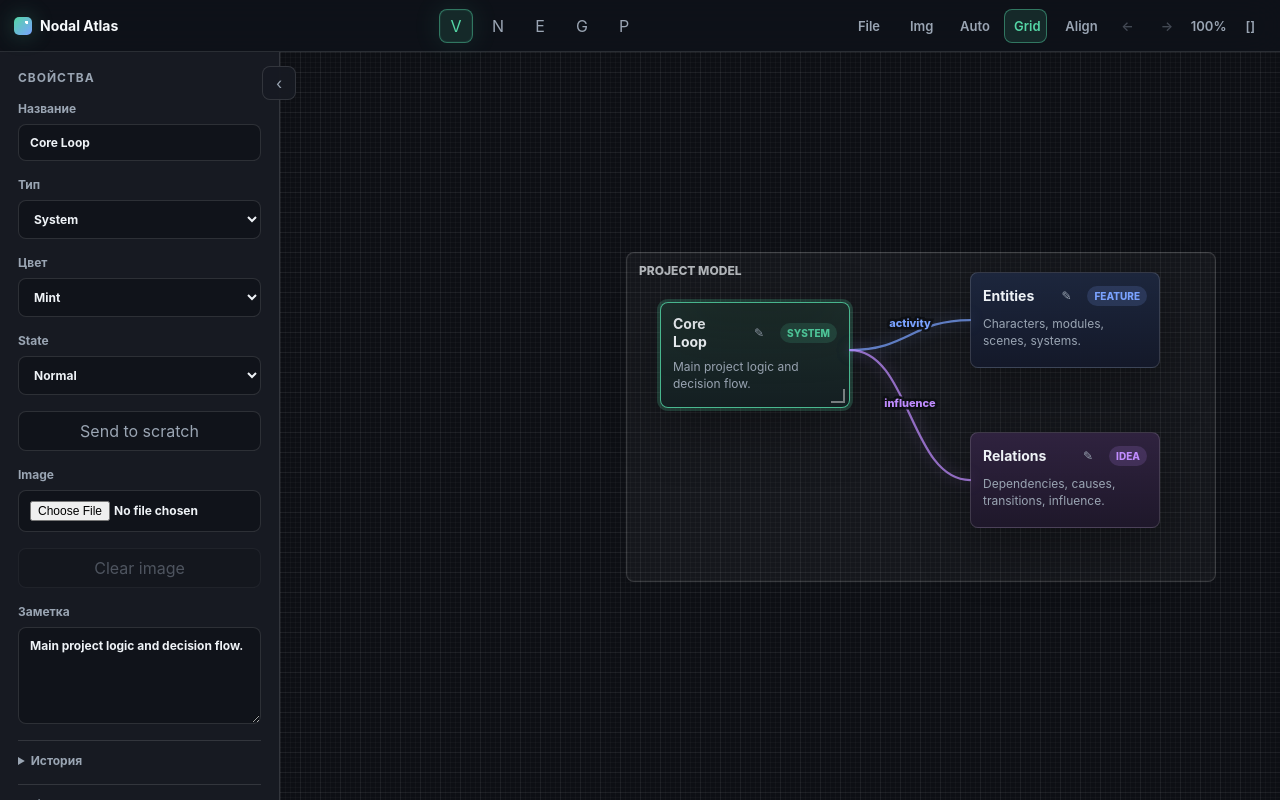
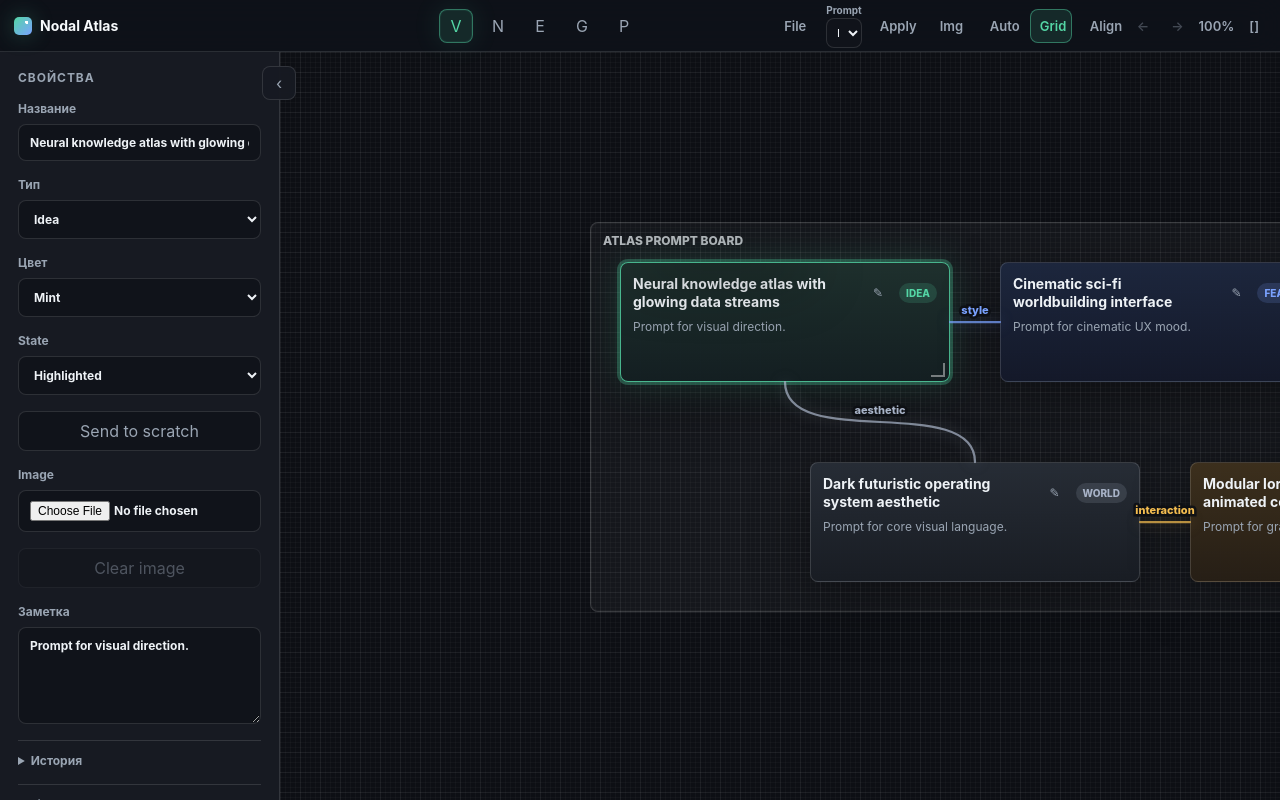
Before and after one commit to dadaboroda792/atlas, a plain HTML site: page index.html in a window 1280 px wide. Drawn offline with Linux system fonts and the light colour scheme.

Commit message:
Add prompt presets as atlas feature controls

```diff
--- a/app.js
+++ b/app.js
@@ -21,6 +21,8 @@ const saveAsAtlasButton = document.querySelector("#saveAsAtlasButton");
 const loadAtlasButton = document.querySelector("#loadAtlasButton");
 const atlasLoadInput = document.querySelector("#atlasLoadInput");
 const addImageButton = document.querySelector("#addImageButton");
+const promptPresetInput = document.querySelector("#promptPresetInput");
+const applyPromptPresetButton = document.querySelector("#applyPromptPresetButton");
 const autoLayoutButton = document.querySelector("#autoLayoutButton");
 const gridVisibleButton = document.querySelector("#gridVisibleButton");
 const alignAssistButton = document.querySelector("#alignAssistButton");
@@ -41,18 +43,57 @@ const imageMin = { w: 80, h: 60 };
 const autosaveKey = "nodal-atlas-autosave";
 let lastSaveName = "nodal-atlas";
 
+const promptPresets = {
+  neural: {
+    title: "Neural knowledge atlas",
+    note: "Glowing data streams between knowledge nodes, high-tech glass UI, cyan-magenta accents.",
+    color: "mint",
+    type: "idea"
+  },
+  cinematic: {
+    title: "Cinematic sci-fi worldbuilding",
+    note: "Filmic lighting, holographic panels, faction and lore cards with dramatic composition.",
+    color: "blue",
+    type: "world"
+  },
+  zoom: {
+    title: "Infinite zoom concept map",
+    note: "Multi-scale holographic nodes and fractal clusters for micro-to-macro navigation.",
+    color: "violet",
+    type: "system"
+  },
+  os: {
+    title: "Dark futuristic OS aesthetic",
+    note: "Matte dark surfaces, neon accents, modular windows, premium cybernetic visual language.",
+    color: "steel",
+    type: "feature"
+  },
+  lore: {
+    title: "Modular lore network",
+    note: "Animated pulsing connections with category-based nodes and high readability.",
+    color: "amber",
+    type: "custom",
+    customType: "Prompt"
+  }
+};
+
 const state = {
   tool: "select",
   nodes: [
-    { id: "n1", x: 120, y: 120, w: 190, h: 96, title: "Core Loop", type: "system", customType: "", color: "mint", image: "", imageH: 96, note: "Main project logic and decision flow.", state: "normal", scratch: false },
-    { id: "n2", x: 430, y: 90, w: 190, h: 96, title: "Entities", type: "feature", customType: "", color: "blue", image: "", imageH: 96, note: "Characters, modules, scenes, systems.", state: "normal", scratch: false },
-    { id: "n3", x: 430, y: 250, w: 190, h: 96, title: "Relations", type: "idea", customType: "", color: "violet", image: "", imageH: 96, note: "Dependencies, causes, transitions, influence.", state: "normal", scratch: false }
+    { id: "n1", x: 80, y: 80, w: 330, h: 120, title: "Neural knowledge atlas with glowing data streams", type: "idea", customType: "", color: "mint", image: "", imageH: 96, note: "Prompt for visual direction.", state: "highlighted", scratch: false },
+    { id: "n2", x: 460, y: 80, w: 330, h: 120, title: "Cinematic sci-fi worldbuilding interface", type: "feature", customType: "", color: "blue", image: "", imageH: 96, note: "Prompt for cinematic UX mood.", state: "normal", scratch: false },
+    { id: "n3", x: 840, y: 80, w: 330, h: 120, title: "Infinite zoom concept map with holographic nodes", type: "system", customType: "", color: "violet", image: "", imageH: 96, note: "Prompt for spatial navigation concept.", state: "normal", scratch: false },
+    { id: "n4", x: 270, y: 280, w: 330, h: 120, title: "Dark futuristic operating system aesthetic", type: "world", customType: "", color: "steel", image: "", imageH: 96, note: "Prompt for core visual language.", state: "normal", scratch: false },
+    { id: "n5", x: 650, y: 280, w: 330, h: 120, title: "Modular lore network with animated connections", type: "custom", customType: "Prompt", color: "amber", image: "", imageH: 96, note: "Prompt for graph interaction style.", state: "normal", scratch: false }
   ],
-  groups: [{ id: "g1", x: 86, y: 70, w: 590, h: 330, title: "Project Model" }],
+  groups: [{ id: "g1", x: 50, y: 40, w: 1170, h: 390, title: "Atlas Prompt Board" }],
   images: [],
   edges: [
-    { id: "e1", from: "n1", to: "n2", label: "activity", color: "blue", note: "" },
-    { id: "e2", from: "n1", to: "n3", label: "influence", color: "violet", note: "" }
+    { id: "e1", from: "n1", to: "n2", label: "style", color: "blue", note: "" },
+    { id: "e2", from: "n2", to: "n3", label: "depth", color: "violet", note: "" },
+    { id: "e3", from: "n1", to: "n4", label: "aesthetic", color: "steel", note: "" },
+    { id: "e4", from: "n4", to: "n5", label: "interaction", color: "amber", note: "" },
+    { id: "e5", from: "n3", to: "n5", label: "zoom", color: "mint", note: "" }
   ],
   selectedIds: new Set(["n1"]),
   selectedEdgeId: null,
@@ -1531,10 +1572,41 @@ function autoLayout() {
   render();
 }
 
+function applyPromptPreset() {
+  const key = promptPresetInput?.value;
+  const preset = promptPresets[key];
+  if (!preset) return;
+  const selected = selectedItem();
+  if (selected?.id?.startsWith("n")) {
+    selected.title = preset.title;
+    selected.note = preset.note;
+    selected.color = preset.color;
+    selected.type = preset.type;
+    selected.customType = preset.customType || "";
+    pushHistory("Prompt preset applied");
+    render();
+    return;
+  }
+  const rect = canvasWrap.getBoundingClientRect();
+  const worldX = (rect.width / 2 - state.view.x) / state.view.scale;
+  const worldY = (rect.height / 2 - state.view.y) / state.view.scale;
+  createNode(worldX, worldY);
+  const created = selectedItem();
+  if (!created?.id?.startsWith("n")) return;
+  created.title = preset.title;
+  created.note = preset.note;
+  created.color = preset.color;
+  created.type = preset.type;
+  created.customType = preset.customType || "";
+  pushHistory("Prompt preset applied");
+  render();
+}
+
 toolButtons.forEach((button) => button.addEventListener("click", () => setTool(button.dataset.tool)));
 saveAtlasButton.addEventListener("click", exportAtlas);
 saveAsAtlasButton.addEventListener("click", exportAtlasAs);
 autoLayoutButton.addEventListener("click", autoLayout);
+applyPromptPresetButton.addEventListener("click", applyPromptPreset);
 gridVisibleButton.addEventListener("click", () => {
   state.gridVisible = !state.gridVisible;
   render();
--- a/index.html
+++ b/index.html
@@ -37,6 +37,17 @@
               </select>
             </label>
           </details>
+          <label class="prompt-control" title="Prompt feature presets">
+            <span>Prompt</span>
+            <select id="promptPresetInput">
+              <option value="neural">Neural streams</option>
+              <option value="cinematic">Cinematic sci-fi</option>
+              <option value="zoom">Infinite zoom</option>
+              <option value="os">Dark OS</option>
+              <option value="lore">Modular lore</option>
+            </select>
+          </label>
+          <button id="applyPromptPresetButton" title="Apply prompt preset" aria-label="Apply prompt preset">Apply</button>
           <button id="addImageButton" title="Add image" aria-label="Add image">Img</button>
           <button id="autoLayoutButton" title="Auto layout" aria-label="Auto layout">Auto</button>
           <button id="gridVisibleButton" title="Toggle grid" aria-label="Toggle grid">Grid</button>
--- a/styles.css
+++ b/styles.css
@@ -201,6 +201,27 @@ button {
 .status button:disabled:hover {
   background: transparent;
   color: var(--muted);
+}
+
+
+.prompt-control {
+  display: inline-grid;
+  gap: 2px;
+  width: 128px;
+  font-size: 10px;
+  color: var(--muted);
+}
+
+.prompt-control select {
+  height: 30px;
+  padding: 4px 6px;
+  font-size: 11px;
+}
+
+#applyPromptPresetButton {
+  width: auto;
+  min-width: 52px;
+  padding: 0 9px;
 }
 
 #addImageButton,
```
